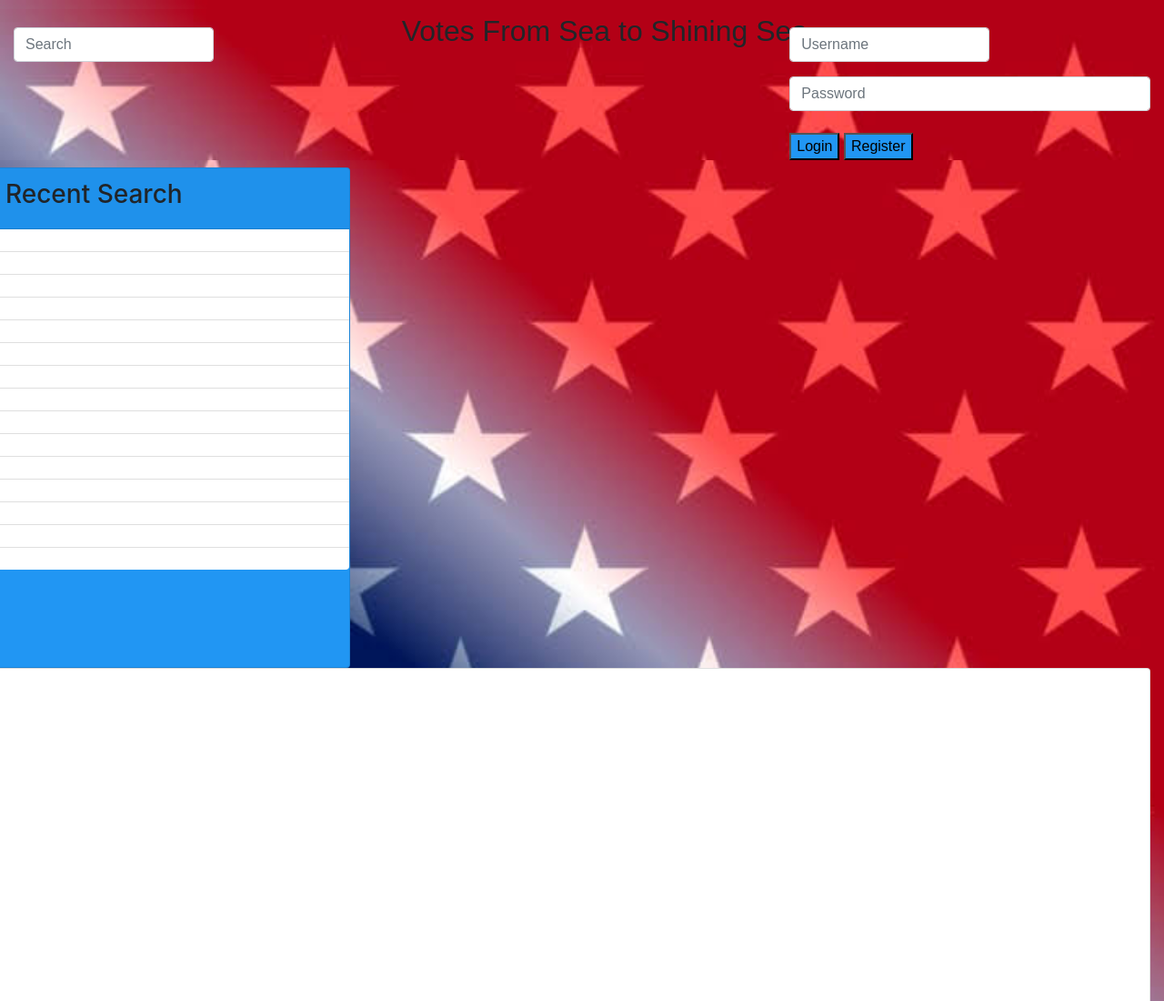
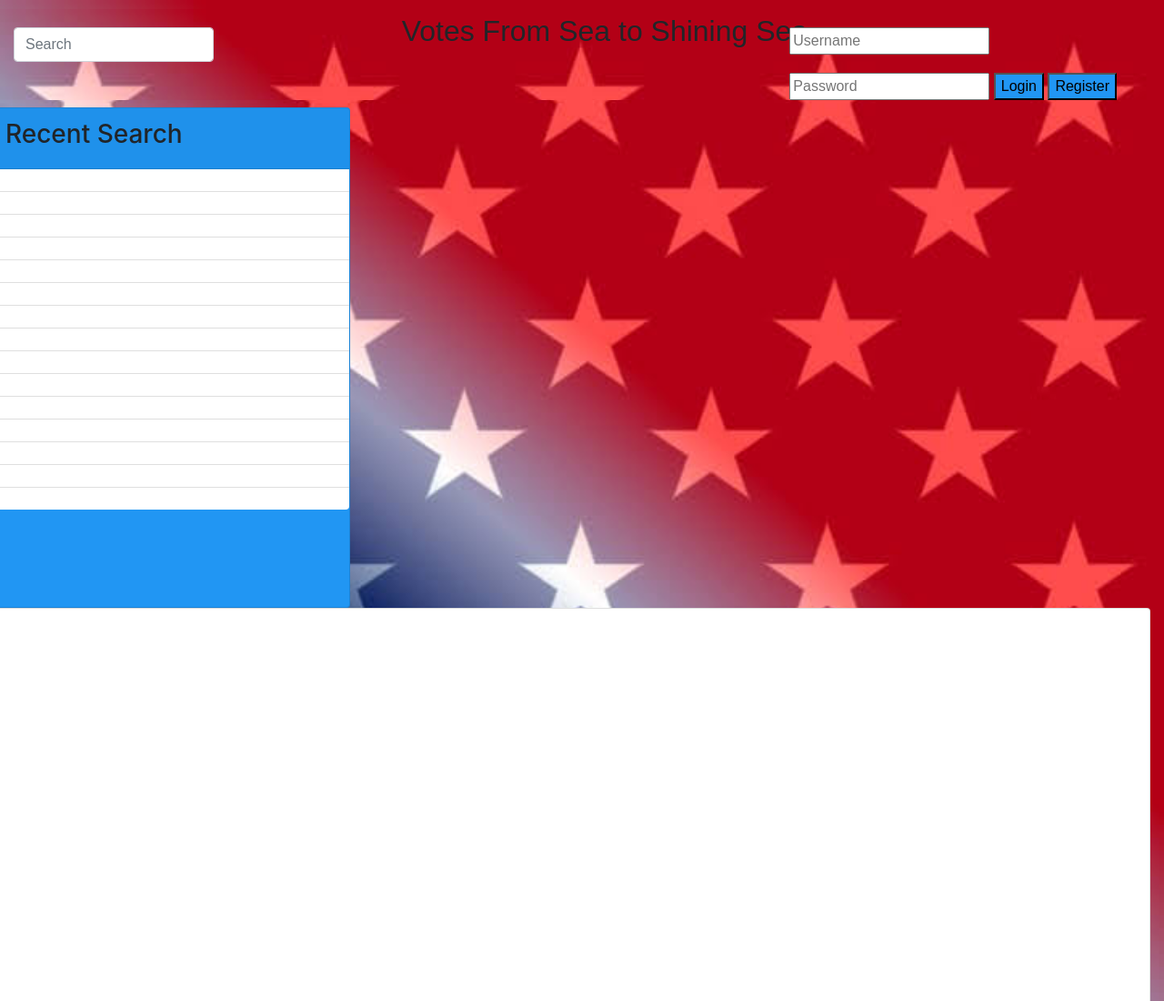
Before and after one commit to jmerges/County-Election-Results-Project, a website: page views/homepage.html in a window 1280 px wide. Shown: the top 1100 px of the page at 91% size. Drawn offline with nearby package versions, Linux system fonts and the light colour scheme.

Commit message:
Change input boxes for username and password.

```diff
--- a/views/homepage.html
+++ b/views/homepage.html
@@ -35,17 +35,8 @@
 
         <div class="col-md-4">
           <form class="login">
-            <div class="form-group">
-              <!-- <label for="username">Username</label> -->
-              <input type="text" class="form-control" id="usernameInput" placeholder="Username">
-            </div>
-             <div class="form-group">
-              <!-- <label for="password">Password</label> -->
-              <input type="password" class="form-control" id="passwordInput" placeholder="Password">
-            </div>
-
-            <!-- <input id="usernameInput" type="text" placeholder="Username">
-            <input id="passwordInput" type="text" placeholder="Password"> -->
+            <input id="usernameInput" type="text" placeholder="Username">
+            <input id="passwordInput" type="text" placeholder="Password">
             <button type="submit" id="loginButton">Login</button>
             <!-- Modal button for signup -->
             <button type="button" id="registerButton" data-toggle="modal" data-target="#registerUser">Register</button>
```
